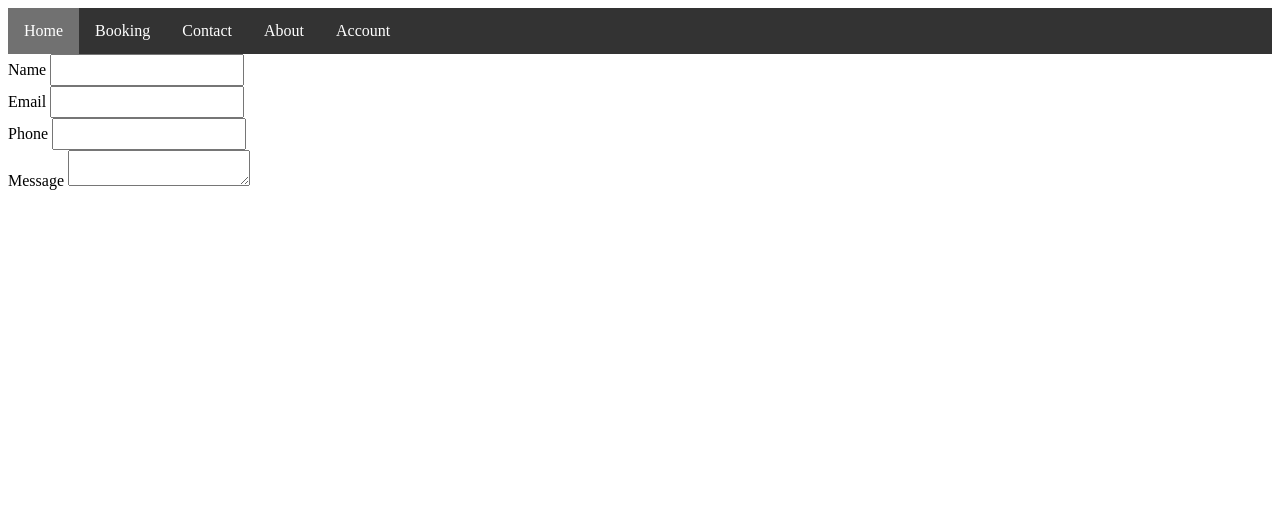
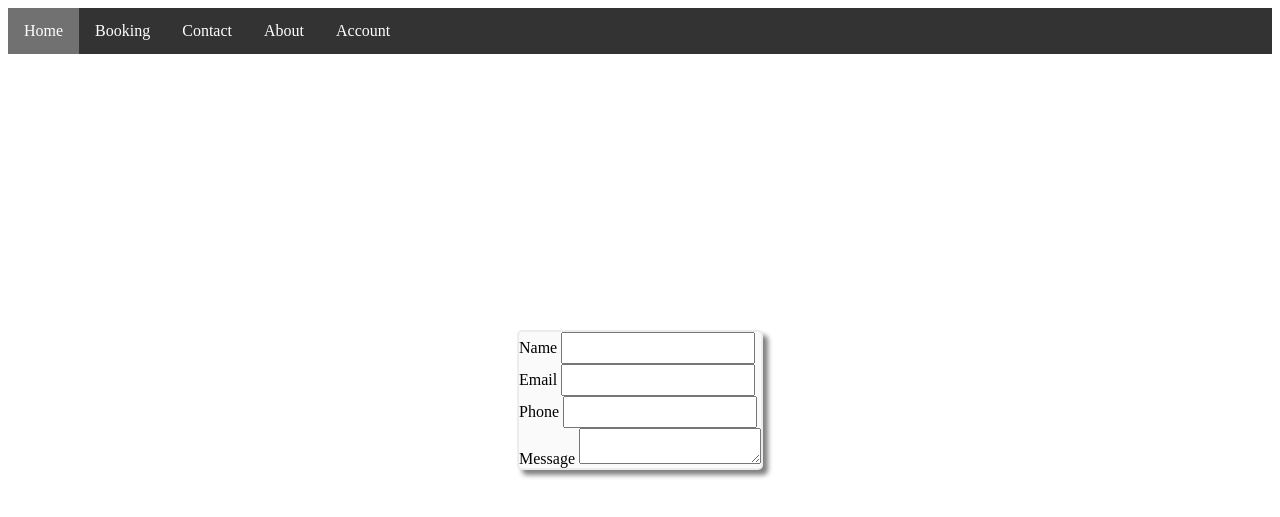
Before and after one commit to Emmanuel-Jiss/The-Project, a Flask app: template templates/booking.html in a window 1280 px wide. Shown: the top 517 px of the page. Run offline with Flask 3, Linux system fonts and the light colour scheme; the template is opened without the code that fills it, so the values that code supplies are empty.

Commit message:
Styled form

```diff
--- a/static/css/style.css
+++ b/static/css/style.css
@@ -220,3 +220,15 @@ input:focus {
     border: 1px solid #00aaff;
     background-color: grey;
 }
+
+.container {
+    position: absolute;
+    top: 50%;
+    left: 50%;
+    transform: translate(-50%, -50%);
+    background-color: #FAFAFA;
+    border-style: solid;
+    border: 2px solid #ECECEC;
+    border-radius: 5px;
+    box-shadow: 5px 5px 5px grey;
+}
```
